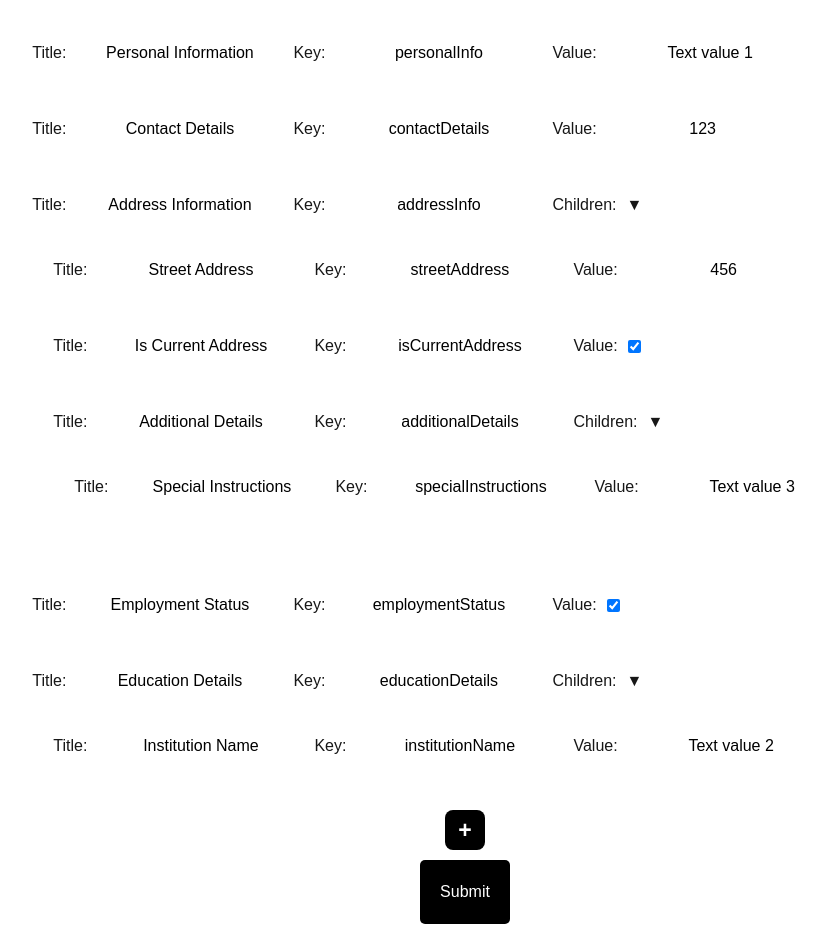
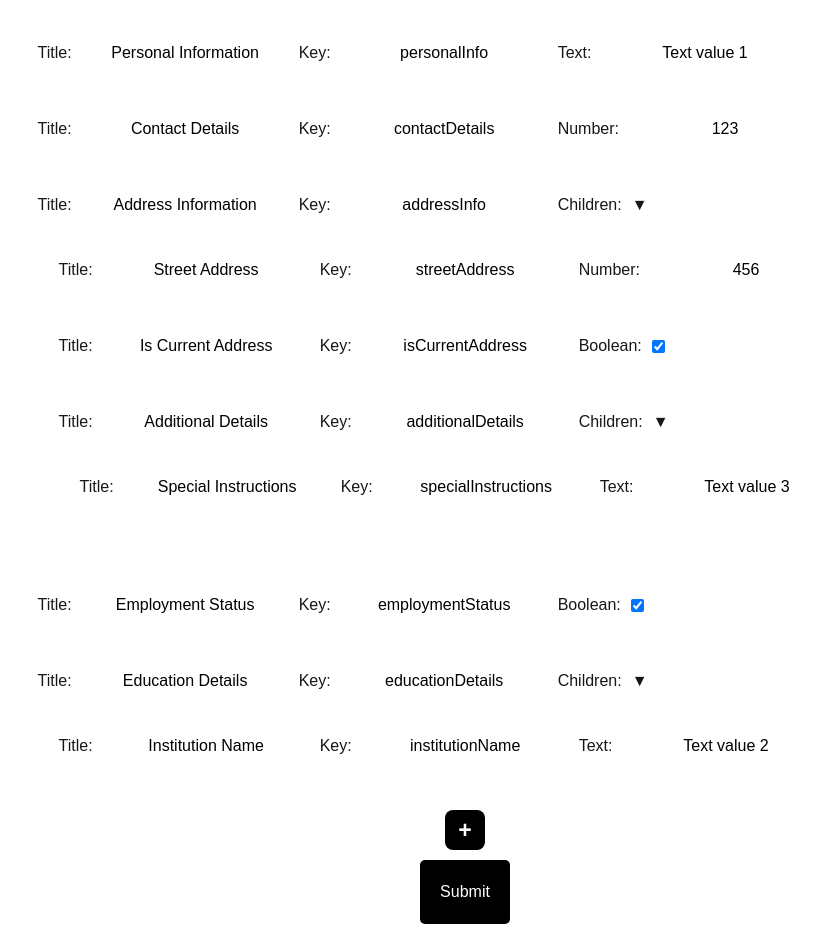
Before and after one commit to patchamet/web-summoner, a Next.js app: page /conjuring in a window 1280 px wide. Shown: the whole page, without its empty margins (175-1000 px from the left). Built offline with nearby package versions, Linux system fonts and the light colour scheme.

Commit message:
Enhance InputField component with labels for input types: Add descriptive labels for text, number, and boolean inputs to improve accessibility and user experience.

```diff
--- a/src/components/shared/InputField.tsx
+++ b/src/components/shared/InputField.tsx
@@ -119,32 +119,41 @@ const InputField = ({
 
                 {data.inputProps !== undefined && (
                     <FieldValue>
-                        <label>Value: </label>
+
                         {data.inputProps.type === 'text' && typeof data.inputProps.value === 'string' && (
+                            <>
+                                <label>Text: </label>
                                 <input
                                     type="text"
                                     name="inputProps.value"
                                     value={data.inputProps.value}
                                     onChange={handleChangeString}
                                 />
+                            </>
                         )}
 
                         {data.inputProps.type === 'number' && typeof data.inputProps.value === 'number' && (
+                            <>
+                                <label>Number: </label>
                                 <input
                                     type="number"
                                     name="inputProps.value"
                                     value={data.inputProps.value}
                                     onChange={handleChangeNumber}
                                 />
+                            </>
                         )}
 
                         {data.inputProps.type === 'boolean' && typeof data.inputProps.value === 'boolean' && (
+                            <>
+                                <label>Boolean: </label>
                                 <input
                                     type="checkbox"
                                     name="inputProps.value"
                                     checked={data.inputProps.value}
                                     onChange={handleChangeBoolean}
                                 />
+                            </>
                         )}
                     </FieldValue>
                 )}
@@ -159,14 +168,17 @@ const InputField = ({
 
             {Array.isArray(data.children) && data.children.length > 0 && (
                 <FieldChildrenContainer>
-                    {data.children.map((child, index) => (
+                    {data.children.map((child, index) => {
+                        const childPrefixKey = `${prefixKey}.children[${index}]`;
+                        return (
                             <InputField
-                            key={`${prefixKey}.children[${index}]`}
-                            prefixKey={`${prefixKey}.children[${index}]`}
+                                key={childPrefixKey}
+                                prefixKey={childPrefixKey}
                                 data={child}
                                 onChange={onChange}
                             />
-                    ))}
+                        )
+                    })}
                 </FieldChildrenContainer>
             )}
         </FieldContainer>
```
Lines whose indentation alone changed are shown as unchanged.
